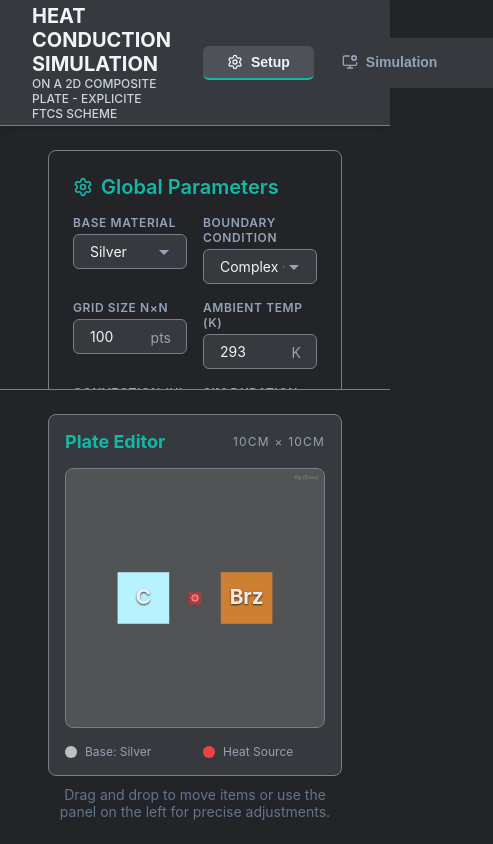
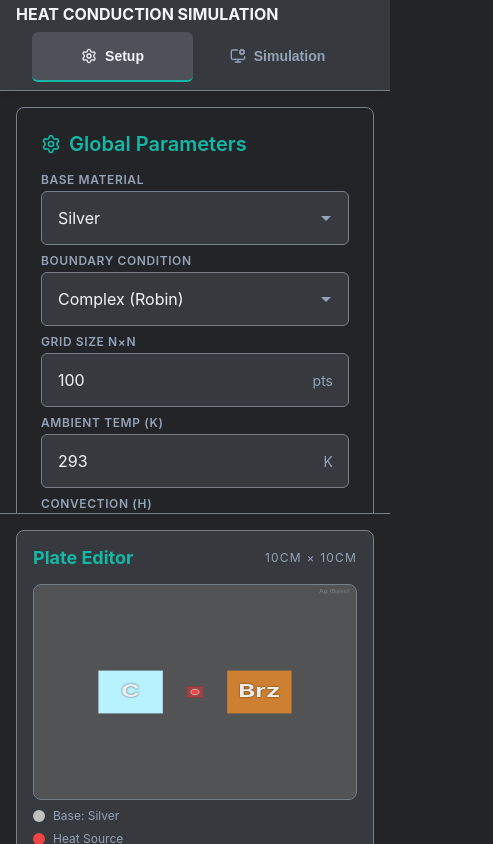
Before and after one commit to finnrmn/composite-plate-heat-conduction-simulation, a React (Vite) app in the folder simulation/: page / in a window 390 px wide. Shown: the whole page, 493 px wide, since content can reach past the window. Built offline with nearby package versions, Linux system fonts and the light colour scheme.

Commit message:
✨ new mobile version

```diff
--- a/simulation/index.html
+++ b/simulation/index.html
@@ -3,7 +3,7 @@
   <head>
     <meta charset="UTF-8" />
     <link rel="icon" type="image/x-icon" href="/favicon.ico" />
-    <meta name="viewport" content="width=device-width, initial-scale=1.0" />
+    <meta name="viewport" content="width=device-width, initial-scale=1.0, maximum-scale=1.0, user-scalable=no, viewport-fit=cover" />
     <title>Heat Conduction Simulation</title>
   </head>
   <body>
--- a/simulation/src/components/Button.tsx
+++ b/simulation/src/components/Button.tsx
@@ -69,14 +69,27 @@ const StyledButton = styled.button<ButtonProps>`
     ${props => props.size === 'sm' && css`
         padding: ${props => props.theme.spacing.xs} ${props => props.theme.spacing.sm};
         font-size: ${props => props.theme.fontSize.xs};
+
+        ${props => props.theme.media.touch} {
+            padding: ${props => props.theme.spacing.sm} ${props => props.theme.spacing.md};
+            min-height: 44px; // iOS minimum touch target
+        }
     `}
     ${props => props.size === 'md' && css`
         padding: ${props => props.theme.spacing.sm} ${props => props.theme.spacing.md};
         font-size: ${props => props.theme.fontSize.sm};
+
+        ${props => props.theme.media.touch} {
+            min-height: 44px; // iOS minimum touch target
+        }
     `}
     ${props => props.size === 'lg' && css`
         padding: ${props => props.theme.spacing.md} ${props => props.theme.spacing.lg};
         font-size: ${props => props.theme.fontSize.base};
+
+        ${props => props.theme.media.touch} {
+            min-height: 44px; // iOS minimum touch target
+        }
     `}
 `;
 
--- a/simulation/src/components/HeatMapCanvas.tsx
+++ b/simulation/src/components/HeatMapCanvas.tsx
@@ -53,6 +53,10 @@ const Watermark = styled.text`
     font-size: 4px;
     font-weight: bold;
     textShadow: '0px 0px 2px rgba(0,0,0,0.8)';
+
+    ${props => props.theme.media.mobile} {
+        font-size: 3px;
+    }
 `;
 
 // ===== React Component =====
--- a/simulation/src/components/Input.tsx
+++ b/simulation/src/components/Input.tsx
@@ -61,6 +61,13 @@ const StyledInput = styled.input<{ hasError?: boolean; hasSuffix?: boolean }>`
     cursor: not-allowed;
     background: ${props => props.theme.colors.bgTertiary};
   }
+
+  /* Mobile touch targets */
+  ${props => props.theme.media.mobile} {
+    padding: ${props => props.theme.spacing.md} ${props => props.theme.spacing.md};
+    ${props => props.hasSuffix && `padding-right: ${props.theme.spacing.xl};`}
+    font-size: ${props => props.theme.fontSize.base};
+  }
 `;
 
 const Suffix = styled.span`
--- a/simulation/src/components/Layout.tsx
+++ b/simulation/src/components/Layout.tsx
@@ -16,15 +16,34 @@ const LayoutContainer = styled.div`
   flex-direction: column;
   height: 100vh;
   background: ${props => props.theme.colors.bgPrimary};
+
+  ${props => props.theme.media.mobile} {
+    height: 100dvh; // Dynamic viewport height for iOS
+
+    @supports not (height: 100dvh) {
+      height: 100vh; // Fallback for older browsers
+    }
+  }
 `;
 const Header = styled.header`
   display: flex;
   align-items: center;
   justify-content: space-between;
   padding: ${props => props.theme.spacing.xs} ${props => props.theme.spacing.xl};
+  padding-left: max(${props => props.theme.spacing.xl}, env(safe-area-inset-left));
+  padding-right: max(${props => props.theme.spacing.xl}, env(safe-area-inset-right));
   background: ${props => props.theme.colors.bgSecondary};
   border-bottom: 1px solid ${props => props.theme.colors.border};
   box-shadow: ${props => props.theme.shadows.md};
+
+  ${props => props.theme.media.mobile} {
+    padding: ${props => props.theme.spacing.xs} ${props => props.theme.spacing.md};
+    padding-left: max(${props => props.theme.spacing.md}, env(safe-area-inset-left));
+    padding-right: max(${props => props.theme.spacing.md}, env(safe-area-inset-right));
+    flex-direction: column;
+    align-items: flex-start;
+    gap: ${props => props.theme.spacing.xs};
+  }
 `;
 const TitleContainer = styled.div`
   display: flex;
@@ -39,17 +58,30 @@ const Title = styled.h1`
   display: flex;
   align-items: center;
   gap: ${props => props.theme.spacing.md};
+
+  ${props => props.theme.media.mobile} {
+    font-size: ${props => props.theme.fontSize.base};
+  }
 `;
 const SubTitle = styled.p`
   font-size: ${props => props.theme.fontSize.xs};
   color: ${props => props.theme.colors.textSecondary};
   font-weight: 500;
+
+  ${props => props.theme.media.mobile} {
+    display: none; // Hide subtitle on mobile to save space
+  }
 `;
 const TabBar = styled.nav`
   display: flex;
   gap: ${props => props.theme.spacing.xs};
   background: ${props => props.theme.colors.bgSecondary};
   padding: ${props => props.theme.spacing.sm} ${props => props.theme.spacing.xl};
+
+  ${props => props.theme.media.mobile} {
+    padding: ${props => props.theme.spacing.xs} ${props => props.theme.spacing.md};
+    width: 100%;
+  }
 `;
 const Tab = styled.button<{ active: boolean }>`
   display: flex;
@@ -81,6 +113,12 @@ const Tab = styled.button<{ active: boolean }>`
     width: 16px;
     height: 16px;
   }
+
+  ${props => props.theme.media.mobile} {
+    padding: ${props => props.theme.spacing.md} ${props => props.theme.spacing.md};
+    flex: 1; // Full width on mobile
+    justify-content: center;
+  }
 `;
 const Content = styled.main`
   flex: 1;
@@ -93,9 +131,12 @@ export const SplitLayout = styled.div`
   height: calc(100vh - 130px); // Subtract header + tabs
   gap: ${props => props.theme.spacing.md};
   padding: ${props => props.theme.spacing.md};
-  @media (max-width: 768px) {
+
+  ${props => props.theme.media.tablet} {
     grid-template-columns: 1fr;
     grid-template-rows: auto 1fr;
+    padding: ${props => props.theme.spacing.sm};
+    gap: ${props => props.theme.spacing.sm};
   }
 `;
 export const Sidebar = styled.aside`
--- a/simulation/src/components/Panel.tsx
+++ b/simulation/src/components/Panel.tsx
@@ -43,6 +43,11 @@ const PanelContent = styled.div`
     display: grid;
     grid-template-columns: repeat(2, 1fr);
     gap: ${props => props.theme.spacing.md};
+
+    ${props => props.theme.media.mobile} {
+        grid-template-columns: 1fr; // Single column on mobile
+        gap: ${props => props.theme.spacing.sm};
+    }
 `;
 // ===== React Component =====
 export const Panel: React.FC<PanelProps> = ({
--- a/simulation/src/components/PlateEditor.tsx
+++ b/simulation/src/components/PlateEditor.tsx
@@ -19,6 +19,21 @@ const EditorContainer = styled.div`
     border: 1px solid ${props => props.theme.colors.border};
     border-radius: ${props => props.theme.borderRadius.lg};
     overflow: hidden;
+
+    /* Mobile portrait: Use wider aspect ratio to reduce height */
+    ${props => props.theme.media.mobilePortrait} {
+        aspect-ratio: 4 / 3;
+    }
+
+    /* Tablet portrait: Compromise between desktop and mobile */
+    ${props => props.theme.media.tabletPortrait} {
+        aspect-ratio: 3 / 2;
+    }
+
+    /* Landscape: Always use square */
+    ${props => props.theme.media.landscape} {
+        aspect-ratio: 1 / 1;
+    }
 `;
 
 const EditorSVG = styled.svg`
@@ -26,6 +41,7 @@ const EditorSVG = styled.svg`
     height: 100%;
     cursor: crosshair;
     display: block;
+    touch-action: none; // Prevent default touch behaviors
 `;
 
 const HeatSourceGroup = styled.g`
@@ -52,12 +68,17 @@ export const PlateEditor: React.FC<PlateEditorProps> = ({
 
     const { Lx, Ly, inclusions, heatSource, baseMaterial } = config;
 
-    // Comvert mouse event to physical cooridantes [m]
-    const getMousePos = (e: MouseEvent | React.MouseEvent) => {
+    // Convert pointer event (mouse or touch) to physical coordinates [m]
+    const getPointerPos = (e: MouseEvent | TouchEvent | React.MouseEvent | React.TouchEvent) => {
         if (!svgRef.current) return { x: 0, y: 0 };
         const rect = svgRef.current.getBoundingClientRect();
-        const px = e.clientX - rect.left;
-        const py = e.clientY - rect.top;
+
+        // Handle both mouse and touch events
+        const clientX = 'touches' in e ? e.touches[0]?.clientX ?? e.changedTouches[0]?.clientX : e.clientX;
+        const clientY = 'touches' in e ? e.touches[0]?.clientY ?? e.changedTouches[0]?.clientY : e.clientY;
+
+        const px = clientX - rect.left;
+        const py = clientY - rect.top;
         // Scale pixel to meters
         const scaleX = Lx / rect.width;
         const scaleY = Ly / rect.height;
@@ -68,25 +89,25 @@ export const PlateEditor: React.FC<PlateEditorProps> = ({
         };
     };
 
-    const handleMouseDown = (e: React.MouseEvent, id: string, initialX: number, initialY: number) => {
+    const handlePointerDown = (e: React.MouseEvent | React.TouchEvent, id: string, initialX: number, initialY: number) => {
         e.preventDefault();
         e.stopPropagation();
-        const mouse = getMousePos(e);
+        const pos = getPointerPos(e);
         setDragging(id);
-        // Calculate offset to prevent object to snap to mouse center
+        // Calculate offset to prevent object to snap to pointer center
         setOffset({
-            x: mouse.x - initialX,
-            y: mouse.y - initialY
+            x: pos.x - initialX,
+            y: pos.y - initialY
         });
     };
 
     useEffect(() => {
-        const handleMouseMove = (e: MouseEvent) => {
+        const handlePointerMove = (e: MouseEvent | TouchEvent) => {
             if (!dragging || !svgRef.current) return;
 
-            const mouse = getMousePos(e);
-            let newX = mouse.x - offset.x;
-            let newY = mouse.y - offset.y;
+            const pos = getPointerPos(e);
+            let newX = pos.x - offset.x;
+            let newY = pos.y - offset.y;
 
             if (dragging === "heatSource") {
                 // Clamp to plate bounds
@@ -105,17 +126,21 @@ export const PlateEditor: React.FC<PlateEditorProps> = ({
             }
         };
 
-        const handleMouseUp = () => {
+        const handlePointerUp = () => {
             setDragging(null);
         }
 
         if (dragging) {
-            window.addEventListener("mousemove", handleMouseMove);
-            window.addEventListener("mouseup", handleMouseUp);
+            window.addEventListener("mousemove", handlePointerMove);
+            window.addEventListener("mouseup", handlePointerUp);
+            window.addEventListener("touchmove", handlePointerMove, { passive: false });
+            window.addEventListener("touchend", handlePointerUp);
         }
         return () => {
-            window.removeEventListener("mousemove", handleMouseMove);
-            window.removeEventListener("mouseup", handleMouseUp);
+            window.removeEventListener("mousemove", handlePointerMove);
+            window.removeEventListener("mouseup", handlePointerUp);
+            window.removeEventListener("touchmove", handlePointerMove);
+            window.removeEventListener("touchend", handlePointerUp);
         };
     }, [dragging, offset, Lx, Ly, inclusions, onUpdateHeatSource, onUpdateInclusion]);
 
@@ -146,7 +171,8 @@ export const PlateEditor: React.FC<PlateEditorProps> = ({
                     return (
                         <g
                             key={inc.id}
-                            onMouseDown={(e) => handleMouseDown(e, inc.id, inc.x, inc.y)}
+                            onMouseDown={(e) => handlePointerDown(e, inc.id, inc.x, inc.y)}
+                            onTouchStart={(e) => handlePointerDown(e, inc.id, inc.x, inc.y)}
                             style={{ cursor: "move" }}
                         >
                             <rect
@@ -180,7 +206,8 @@ export const PlateEditor: React.FC<PlateEditorProps> = ({
                 {/* Heat Source */}
                 {heatSource.active && (
                     <HeatSourceGroup
-                        onMouseDown={(e) => handleMouseDown(e, "heatSource", heatSource.x, heatSource.y)}
+                        onMouseDown={(e) => handlePointerDown(e, "heatSource", heatSource.x, heatSource.y)}
+                        onTouchStart={(e) => handlePointerDown(e, "heatSource", heatSource.x, heatSource.y)}
                         style={{ cursor: "move" }}
                     >
                         {/* Hit Area (Larger than visible source for easier grabbing) */}
--- a/simulation/src/components/Select.tsx
+++ b/simulation/src/components/Select.tsx
@@ -60,6 +60,13 @@ const StyledSelect = styled.select`
     background: ${props => props.theme.colors.bgSecondary};
     color: ${props => props.theme.colors.textPrimary};
   }
+
+  /* Mobile touch targets */
+  ${props => props.theme.media.mobile} {
+    padding: ${props => props.theme.spacing.md} ${props => props.theme.spacing.md};
+    padding-right: 2rem;
+    font-size: ${props => props.theme.fontSize.base};
+  }
 `;
 
 // ===== React Component =====
--- a/simulation/src/styles/GlobalStyles.ts
+++ b/simulation/src/styles/GlobalStyles.ts
@@ -5,6 +5,11 @@ const GlobalStyles = createGlobalStyle`
         margin: 0;
         padding: 0;
         box-sizing: border-box;
+        -webkit-tap-highlight-color: transparent; /* Remove tap highlight on touch */
+    }
+
+    html {
+        overscroll-behavior: none; /* Prevent pull-to-refresh on Chrome mobile */
     }
 
     body {
@@ -17,6 +22,11 @@ const GlobalStyles = createGlobalStyle`
         color: ${props => props.theme.colors.textPrimary};
         /* Prevent horizontal scroll */
         overflow-x: hidden;
+
+        /* iOS-specific fixes */
+        overscroll-behavior-y: none; /* Prevent bounce scroll */
+        -webkit-overflow-scrolling: touch; /* Smooth scrolling on iOS */
+        -webkit-text-size-adjust: 100%; /* Prevent text size adjustment */
     }
     /* Number input: hide arrows */
     input[type='number'] {
--- a/simulation/src/styles/theme.ts
+++ b/simulation/src/styles/theme.ts
@@ -57,6 +57,24 @@ export const theme = {
         lg: '0 10px 15px -3px rgb(0 0 0 / 0.1)',
         xl: '0 25px 50px -12px rgba(0 0 0, 025)',
     },
+    breakpoints: {
+        mobile: '768px',
+        tablet: '1024px',
+        desktop: '1280px',
+    },
+    media: {
+        mobile: '@media (max-width: 768px)',
+        tablet: '@media (max-width: 1024px)',
+        desktop: '@media (min-width: 1281px)',
+        mobileOnly: '@media (max-width: 767px)',
+        tabletOnly: '@media (min-width: 768px) and (max-width: 1024px)',
+        touch: '@media (hover: none) and (pointer: coarse)',
+
+        // Orientation-aware queries
+        tabletPortrait: '@media (max-width: 1024px) and (orientation: portrait)',
+        mobilePortrait: '@media (max-width: 768px) and (orientation: portrait)',
+        landscape: '@media (orientation: landscape)',
+    },
 } as const;
 
 export type Theme = typeof theme;
--- a/simulation/src/views/SetupView.tsx
+++ b/simulation/src/views/SetupView.tsx
@@ -26,9 +26,9 @@ const SetupContainer = styled.div`
     height: 100%;
     overflow: hidden;
 
-
-    @media (max-width: 1024px){
+    ${props => props.theme.media.tabletPortrait} {
         flex-direction: column;
+        height: auto; // Allow scrolling
     }
 `;
 const ConfigColumn = styled.div`
@@ -46,8 +46,17 @@ const ConfigColumn = styled.div`
     scrollbar-width: none; /* Firefox */
     -ms-overflow-style: none; /* IE/Edge */
 
-    @media (max-width: 1024px) {
+    ${props => props.theme.media.tabletPortrait} {
         width: 100%;
+        max-height: 50vh; // Limit height when stacked
+    }
+
+    ${props => props.theme.media.landscape} {
+        width: 50%; // Keep 50/50 in landscape
+    }
+
+    ${props => props.theme.media.mobile} {
+        padding: ${props => props.theme.spacing.md} ${props => props.theme.spacing.md};
     }
 `;
 const EditorColumn = styled.div`
@@ -61,10 +70,22 @@ const EditorColumn = styled.div`
     justify-content: flex-start;
     align-items: center;
 
-    @media (max-width: 1024px) {
+    ${props => props.theme.media.tabletPortrait} {
         width: 100%;
         border-left: none;
         border-top: 1px solid ${props => props.theme.colors.border};
+        min-height: 400px; // Ensure editor is usable
+        overflow-y: auto; // Allow scrolling if content exceeds height
+    }
+
+    ${props => props.theme.media.landscape} {
+        width: 50%; // Keep 50/50 in landscape
+        border-left: 1px solid ${props => props.theme.colors.border};
+        border-top: none;
+    }
+
+    ${props => props.theme.media.mobile} {
+        padding: ${props => props.theme.spacing.md} ${props => props.theme.spacing.md};
     }
 `;
 const EditorPanel = styled.div`
@@ -74,6 +95,16 @@ const EditorPanel = styled.div`
     padding: ${props => props.theme.spacing.md};
     width: 100%;
     max-width: 780px;
+
+    /* Mobile portrait: Limit height to fit viewport */
+    ${props => props.theme.media.mobilePortrait} {
+        max-height: 60vh;
+    }
+
+    /* Tablet portrait: Slightly taller */
+    ${props => props.theme.media.tabletPortrait} {
+        max-height: 70vh;
+    }
 `;
 const EditorTitle = styled.h2`
     font-size: ${props => props.theme.fontSize.lg};
@@ -98,6 +129,12 @@ const Legend = styled.div`
     gap: ${props => props.theme.spacing.md};
     font-size: ${props => props.theme.fontSize.xs};
     color: ${props => props.theme.colors.textMuted};
+
+    ${props => props.theme.media.mobile} {
+        grid-template-columns: 1fr; // Stack on mobile
+        gap: ${props => props.theme.spacing.sm};
+        margin-top: ${props => props.theme.spacing.sm}; // Reduce spacing on mobile
+    }
 `;
 const LegendItem = styled.div`
     display: flex;
@@ -152,6 +189,11 @@ const InclusionGrid = styled.div`
     display: grid;
     grid-template-columns: repeat(2, 1fr);
     gap: ${props => props.theme.spacing.sm};
+
+    ${props => props.theme.media.mobile} {
+        grid-template-columns: 1fr; // Single column on mobile
+        gap: ${props => props.theme.spacing.sm};
+    }
 `;
 const EmptyState = styled.div`
     text-align: center;
--- a/simulation/src/views/SimulationView.tsx
+++ b/simulation/src/views/SimulationView.tsx
@@ -29,7 +29,7 @@ const SimulationContainer = styled.div`
     height: 100%;
     overflow: hidden;
 
-    @media (max-width: 1024px){
+    ${props => props.theme.media.tabletPortrait} {
         flex-direction: column;
     }
 `;
@@ -43,6 +43,26 @@ const Sidebar = styled.aside`
     flex-direction: column;
     gap: ${props => props.theme.spacing.lg};
     overflow-y: auto;
+
+    ${props => props.theme.media.tabletPortrait} {
+        width: 100%;
+        border-right: none;
+        border-bottom: 1px solid ${props => props.theme.colors.border};
+        max-height: 40vh; // Limit height when stacked
+        overflow-y: auto;
+    }
+
+    ${props => props.theme.media.landscape} {
+        width: 320px; // Keep sidebar width in landscape
+        border-right: 1px solid ${props => props.theme.colors.border};
+        border-bottom: none;
+        max-height: none;
+    }
+
+    ${props => props.theme.media.mobile} {
+        padding: ${props => props.theme.spacing.md};
+        gap: ${props => props.theme.spacing.md};
+    }
 `;
 
 const CanvasArea = styled.div`
@@ -54,6 +74,18 @@ const CanvasArea = styled.div`
     background: ${props => props.theme.colors.bgPrimary};
     padding: ${props => props.theme.spacing.xxl};
     position: relative;
+
+    ${props => props.theme.media.tabletPortrait} {
+        padding: ${props => props.theme.spacing.lg};
+    }
+
+    ${props => props.theme.media.landscape} {
+        padding: ${props => props.theme.spacing.lg}; // Optimize padding for landscape
+    }
+
+    ${props => props.theme.media.mobile} {
+        padding: ${props => props.theme.spacing.md};
+    }
 `;
 
 const HeatMapWrapper = styled.div`
@@ -62,6 +94,19 @@ const HeatMapWrapper = styled.div`
     aspect-ratio: 1/1;
     box-shadow: ${props => props.theme.shadows.xl};
     border-radius: ${props => props.theme.borderRadius.lg};
+
+    ${props => props.theme.media.tabletPortrait} {
+        width: min(50vh, 90vw); // More space on stacked layout
+    }
+
+    ${props => props.theme.media.landscape} {
+        width: min(70vh, 60vw); // Optimize for landscape aspect ratio
+    }
+
+    ${props => props.theme.media.mobile} {
+        width: 100%; // Full width on mobile
+        max-width: 400px;
+    }
 `;
 
 const SectionHeader = styled.h3`
@@ -96,6 +141,11 @@ const Slider = styled.input.attrs({ type: "range" })`
         background: ${props => props.theme.colors.primary};
         border-radius: 50%;
         cursor: pointer;
+
+        ${props => props.theme.media.touch} {
+            width: 24px;
+            height: 24px;
+        }
     }
 
     &::-moz-range-thumb {
@@ -105,6 +155,11 @@ const Slider = styled.input.attrs({ type: "range" })`
         border-radius: 50%;
         cursor: pointer;
         border: none;
+
+        ${props => props.theme.media.touch} {
+            width: 24px;
+            height: 24px;
+        }
     }
 `;
 
@@ -162,6 +217,10 @@ const StatValue = styled.span<{ color?: string }>`
 
 const GraphContainer = styled.div`
     height: 192px;
+
+    ${props => props.theme.media.mobile} {
+        height: 150px;
+    }
 `;
 
 const GraphHeading = styled.h3`
@@ -195,6 +254,13 @@ const GridInfo = styled.div`
     border: 1px solid rgba(255, 255, 255, 0.1);
     pointer-events: none;
     z-index: 10;
+
+    ${props => props.theme.media.mobile} {
+        top: ${props => props.theme.spacing.sm};
+        right: ${props => props.theme.spacing.sm};
+        font-size: 10px;
+        padding: ${props => props.theme.spacing.xs};
+    }
 `;
 
 const ColorLegend = styled.div`
@@ -202,6 +268,12 @@ const ColorLegend = styled.div`
     display: flex;
     align-items: center;
     gap: ${props => props.theme.spacing.md};
+
+    ${props => props.theme.media.mobile} {
+        flex-direction: column;
+        gap: ${props => props.theme.spacing.sm};
+        align-items: flex-start;
+    }
 `;
 
 const ColorBar = styled.div`
```
